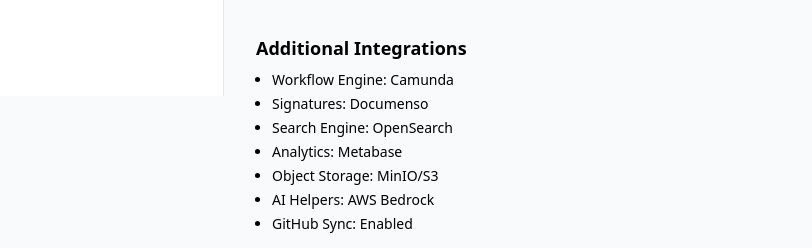
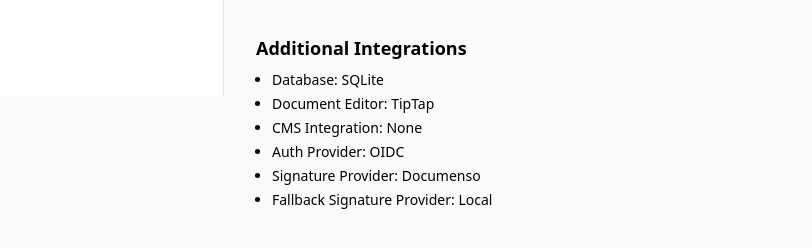
Before and after one commit to eputnam77/DocReview360, a Next.js app in the folder frontend/: page /configuration/integrations in a window 1280 px wide. Shown: the part 704-952 px from the top of the page, without its empty margins (0-812 px from the left). Built offline with nearby package versions, Linux system fonts and the light colour scheme; no server answers.

Commit message:
feat: generate integrations list dynamically

```diff
--- a/frontend/pages/configuration/integrations.tsx
+++ b/frontend/pages/configuration/integrations.tsx
@@ -74,15 +74,6 @@ const SELECT_OPTIONS: Record<string, { label: string; value: string }[]> = {
   ],
 };
 
-const EXTRA_INTEGRATIONS = [
-  { label: "Workflow Engine", value: "Camunda" },
-  { label: "Signatures", value: "Documenso" },
-  { label: "Search Engine", value: "OpenSearch" },
-  { label: "Analytics", value: "Metabase" },
-  { label: "Object Storage", value: "MinIO/S3" },
-  { label: "AI Helpers", value: "AWS Bedrock" },
-  { label: "GitHub Sync", value: "Enabled" },
-];
 
 const DEFAULT_CONFIG: Record<string, string | number | boolean> = {
   database: "sqlite",
@@ -158,6 +149,48 @@ export default function IntegrationsPage() {
       toast.error("Failed to save configuration");
     }
   };
+
+  const getLabel = (
+    opts: readonly { label: string; value: string }[],
+    value: string | number | boolean | null | undefined,
+  ) => opts.find((opt) => opt.value === String(value))?.label || String(value ?? "");
+
+  const extraIntegrations = [
+    {
+      label: "Database",
+      value: getLabel(integrationOptions.database, config.database),
+    },
+    {
+      label: "Document Editor",
+      value: getLabel(integrationOptions.editor, config.editor),
+    },
+    {
+      label: "CMS Integration",
+      value: getLabel(integrationOptions.cms, config.cms),
+    },
+    {
+      label: "Auth Provider",
+      value: getLabel(SELECT_OPTIONS.auth, config.auth),
+    },
+    {
+      label: "Signature Provider",
+      value: getLabel(
+        integrationOptions.signatureProviders,
+        primaryProvider,
+      ),
+    },
+    ...(fallbackProvider
+      ? [
+          {
+            label: "Fallback Signature Provider",
+            value: getLabel(
+              integrationOptions.signatureProviders,
+              fallbackProvider,
+            ),
+          },
+        ]
+      : []),
+  ];
 
   if (!config) {
     return (
@@ -278,7 +311,7 @@ export default function IntegrationsPage() {
       <div className="pt-6">
         <h2 className="text-lg font-semibold mb-2">Additional Integrations</h2>
         <ul className="space-y-1 text-sm list-disc ml-4">
-          {EXTRA_INTEGRATIONS.map((item) => (
+          {extraIntegrations.map((item) => (
             <li key={item.label}>
               <span className="font-medium">{item.label}:</span> {item.value}
             </li>
```
